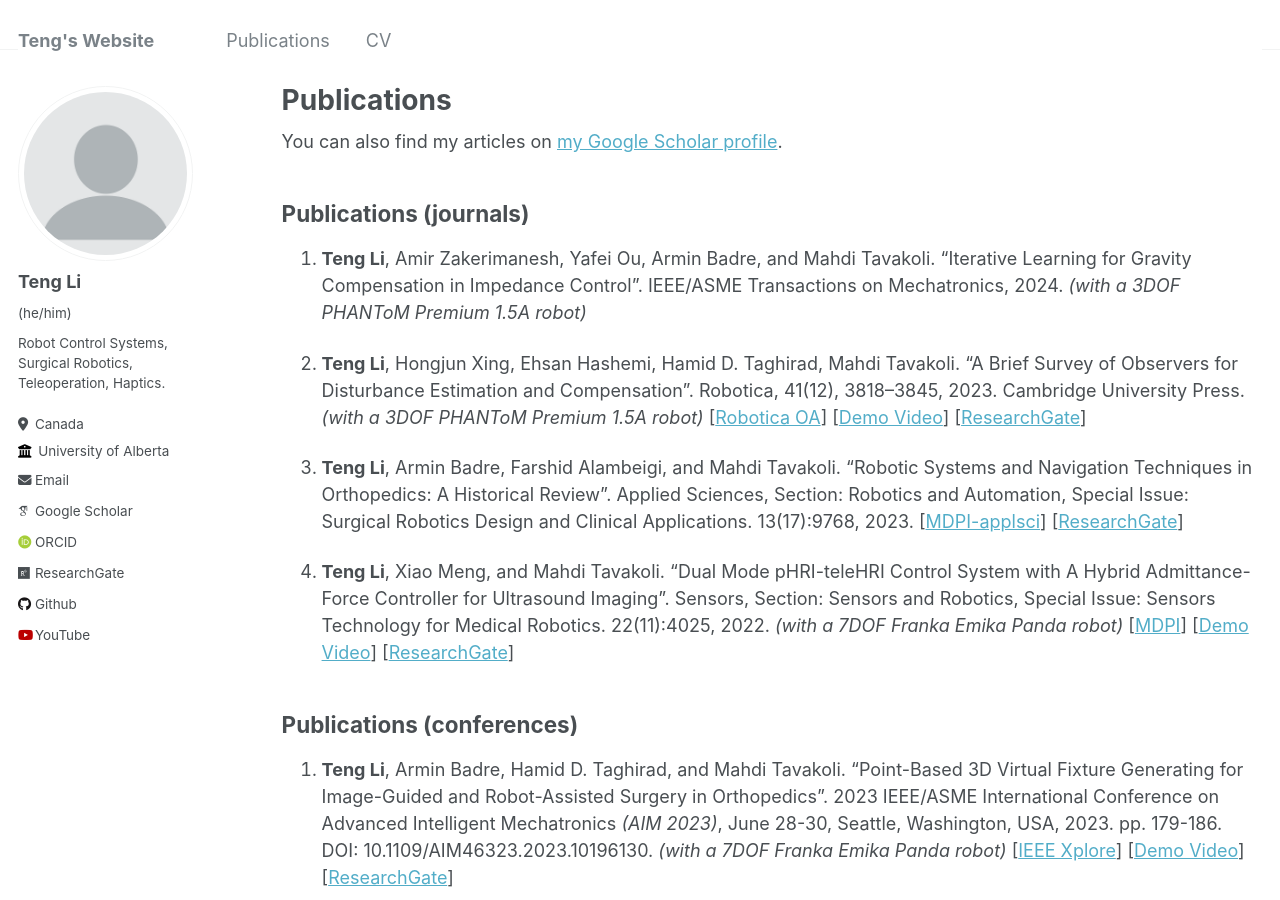
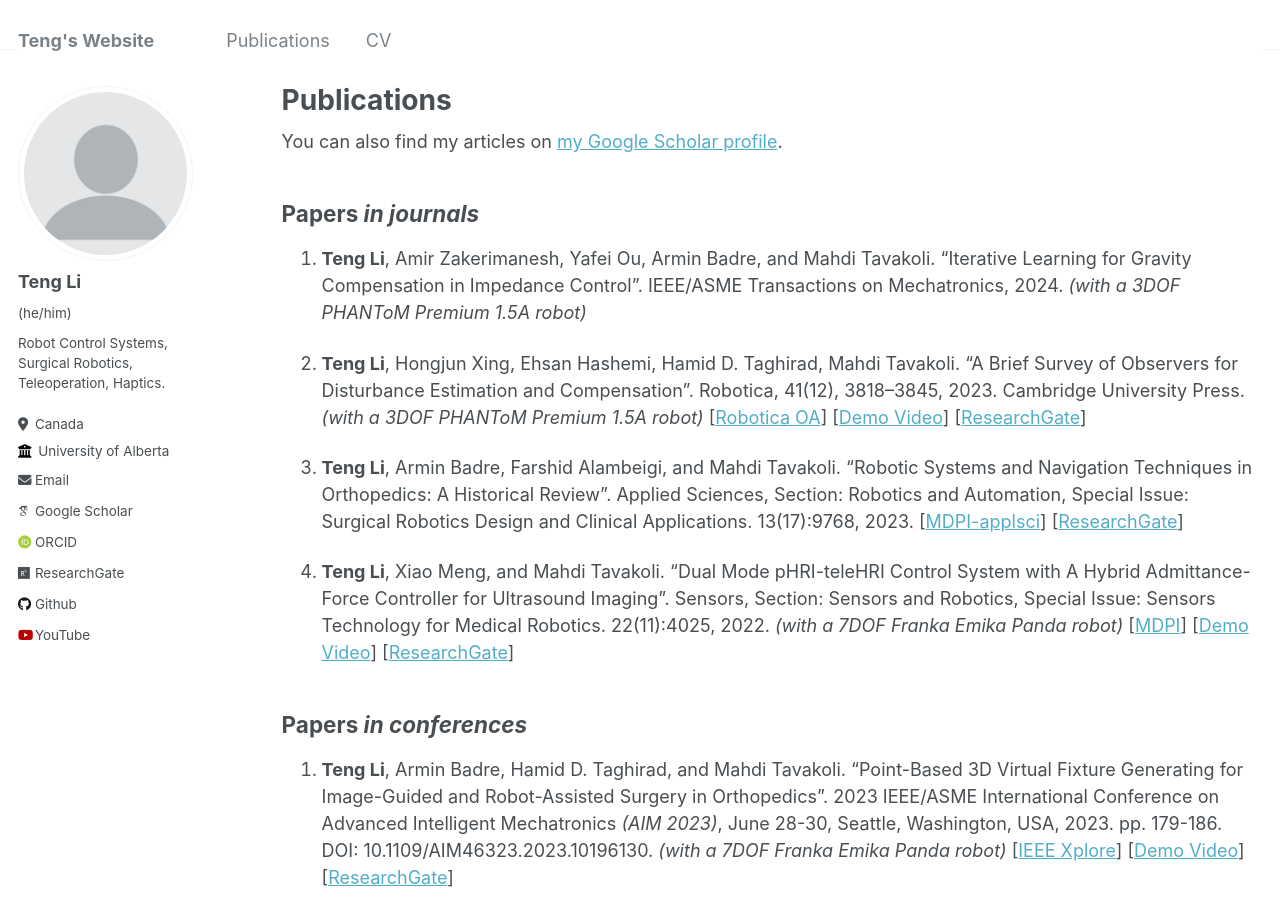
Before and after one commit to teng4/teng4.github.io, a Jekyll site: the page built from _pages/publications.md, in a window 1280 px wide and 900 px high. Built offline with Jekyll 4.4.1, drawn with Linux system fonts in a browser that asks for light colours; some web fonts are replaced.

Commit message:
Update publications.md

```diff
--- a/_pages/publications.md
+++ b/_pages/publications.md
@@ -16,7 +16,7 @@ author_profile: true
 <!-- {% endfor %} -->
 
 
-Publications (journals)
+Papers _in journals_
 ------
 1. **Teng Li**, Amir Zakerimanesh, Yafei Ou, Armin Badre, and Mahdi Tavakoli. "Iterative Learning for Gravity Compensation in Impedance Control". IEEE/ASME Transactions on Mechatronics, 2024. _(with a 3DOF PHANToM Premium 1.5A robot)_
 
@@ -28,7 +28,7 @@ Publications (journals)
 
 
 
-Publications (conferences)
+Papers _in conferences_
 ------
 1. **Teng Li**, Armin Badre, Hamid D. Taghirad, and Mahdi Tavakoli. "Point-Based 3D Virtual Fixture Generating for Image-Guided and Robot-Assisted Surgery in Orthopedics". 2023 IEEE/ASME International Conference on Advanced Intelligent Mechatronics _(AIM 2023)_, June 28-30, Seattle, Washington, USA, 2023. pp. 179-186. DOI: 10.1109/AIM46323.2023.10196130. _(with a 7DOF Franka Emika Panda robot)_ [[IEEE Xplore](https://ieeexplore.ieee.org/document/10196130)] [[Demo Video](https://youtu.be/ROSREHC9zU0)]  [[ResearchGate](https://www.researchgate.net/publication/371782677_Point-Based_3D_Virtual_Fixture_Generating_for_Image-Guided_and_Robot-Assisted_Surgery_in_Orthopedics)]
 
```
